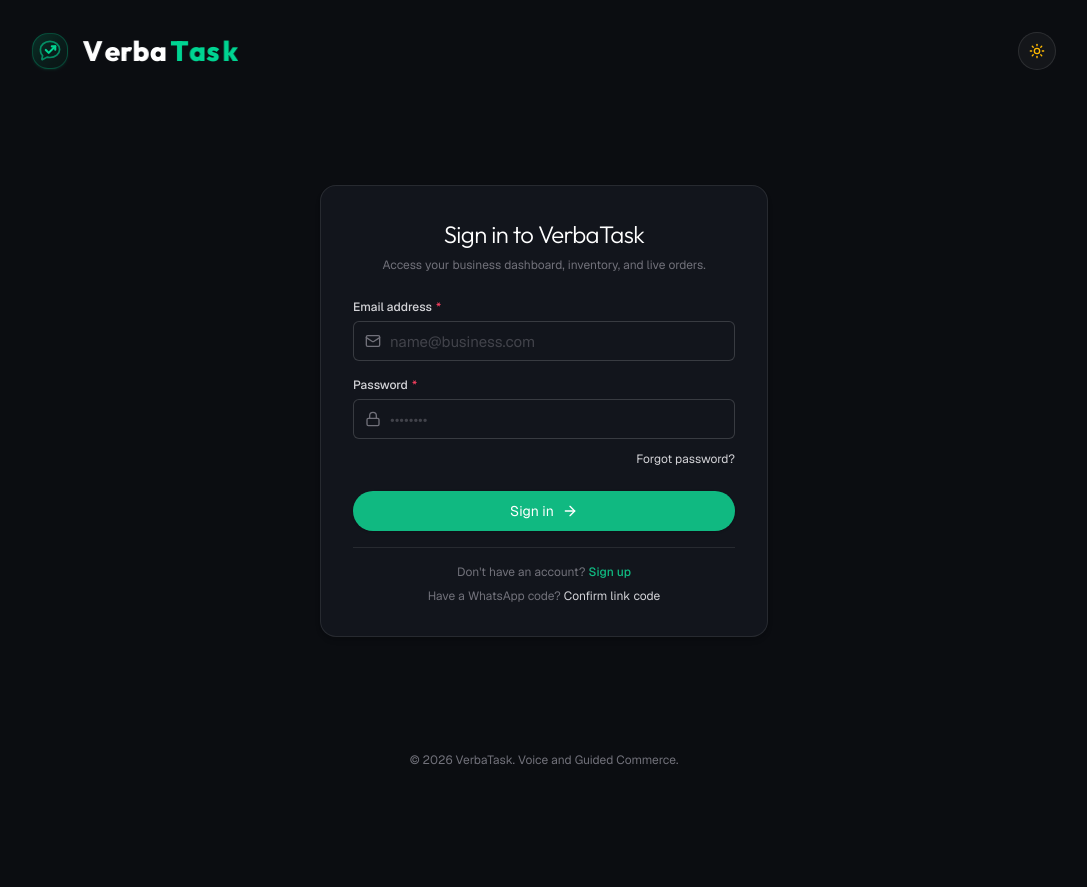
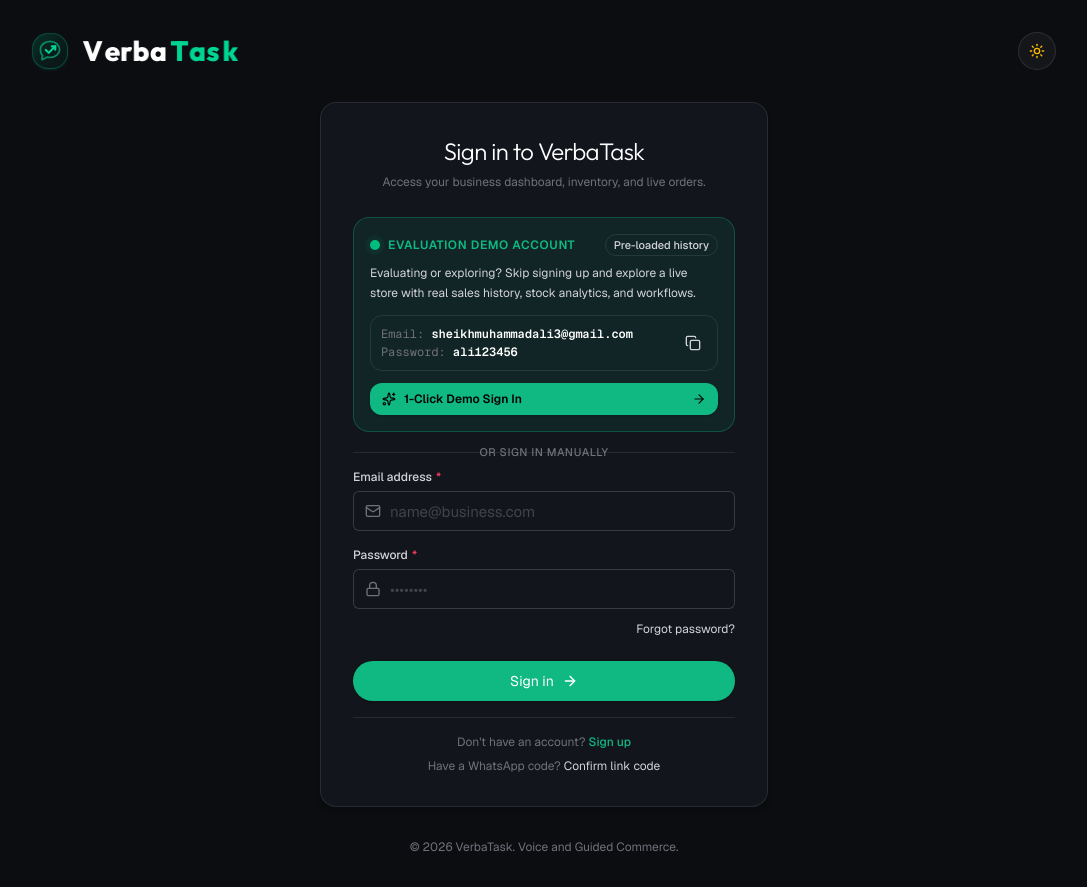
Before and after one commit to mshirazkamran/VerbaTask, a React (Vite) app in the folder frontend/: page /login in a window 1280 px wide. Shown: the whole page, without its empty margins (96-1183 px from the left). Before the commit the page ends 800 px from the top, so only its background shows below. Built offline with nearby package versions, Linux system fonts and the light colour scheme; no server answers.

Commit message:
feat(auth): add evaluation demo account access and project docs

```diff
--- /dev/null
+++ b/frontend/src/components/DemoAccountCard.jsx
@@ -0,0 +1,95 @@
+import { useState } from 'react';
+import { useNavigate } from 'react-router';
+import { toast } from 'sonner';
+import { Sparkles, Copy, Check, ArrowRight } from 'lucide-react';
+import { api } from '../lib/api';
+import { useAuthStore } from '../lib/store';
+
+export function DemoAccountCard() {
+  const [loading, setLoading] = useState(false);
+  const [copied, setCopied] = useState(false);
+  const navigate = useNavigate();
+  const setAuth = useAuthStore((state) => state.setAuth);
+
+  const demoEmail = 'sheikhmuhammadali3@gmail.com';
+  const demoPass = 'ali123456';
+
+  const handle1ClickLogin = async () => {
+    setLoading(true);
+    try {
+      const data = await api.post('/api/auth/login', {
+        email: demoEmail,
+        password: demoPass,
+      });
+      setAuth(data.token, data.merchantId);
+      toast.success('Signed in as Demo Merchant!');
+      navigate('/dashboard', { replace: true });
+    } catch (err) {
+      toast.error(err.message || 'Demo login failed. Please try again.');
+    } finally {
+      setLoading(false);
+    }
+  };
+
+  const handleCopy = () => {
+    navigator.clipboard.writeText(`Email: ${demoEmail}\nPassword: ${demoPass}`);
+    setCopied(true);
+    toast.success('Demo credentials copied to clipboard');
+    setTimeout(() => setCopied(false), 2000);
+  };
+
+  return (
+    <div className="mb-5 p-4 rounded-xl border border-primary/30 bg-primary/5 dark:bg-primary/10 transition-all">
+      <div className="flex items-center justify-between gap-2 mb-2">
+        <div className="flex items-center gap-2">
+          <span className="relative flex h-2.5 w-2.5">
+            <span className="animate-ping absolute inline-flex h-full w-full rounded-full bg-emerald-400 opacity-75" />
+            <span className="relative inline-flex rounded-full h-2.5 w-2.5 bg-emerald-500" />
+          </span>
+          <span className="text-xs font-semibold text-primary uppercase tracking-wider">
+            Evaluation Demo Account
+          </span>
+        </div>
+        <span className="text-[11px] font-medium text-ink-secondary bg-surface px-2 py-0.5 rounded-full border border-hairline">
+          Pre-loaded history
+        </span>
+      </div>
+
+      <p className="text-xs text-ink-secondary mb-3 leading-relaxed">
+        Evaluating or exploring? Skip signing up and explore a live store with real sales history, stock analytics, and workflows.
+      </p>
+
+      <div className="p-2.5 rounded-lg bg-surface/80 border border-hairline mb-3 flex items-center justify-between text-xs font-mono">
+        <div className="space-y-0.5 text-left truncate mr-2">
+          <div className="truncate">
+            <span className="text-ink-mute select-none">Email: </span>
+            <span className="text-ink-primary font-semibold select-all">{demoEmail}</span>
+          </div>
+          <div className="truncate">
+            <span className="text-ink-mute select-none">Password: </span>
+            <span className="text-ink-primary font-semibold select-all">{demoPass}</span>
+          </div>
+        </div>
+        <button
+          type="button"
+          onClick={handleCopy}
+          title="Copy demo credentials"
+          className="p-1.5 rounded-md hover:bg-slate-200 dark:hover:bg-slate-700/50 text-ink-secondary hover:text-ink-primary transition-colors flex-shrink-0"
+        >
+          {copied ? <Check className="w-4 h-4 text-emerald-500" /> : <Copy className="w-4 h-4" />}
+        </button>
+      </div>
+
+      <button
+        type="button"
+        disabled={loading}
+        onClick={handle1ClickLogin}
+        className="w-full py-2 px-3 text-xs font-medium rounded-lg bg-primary hover:bg-primary-hover text-black transition-all flex items-center justify-center gap-2 shadow-sm font-sans font-semibold disabled:opacity-60 cursor-pointer"
+      >
+        <Sparkles className="w-3.5 h-3.5" />
+        {loading ? 'Logging into demo store...' : '1-Click Demo Sign In'}
+        <ArrowRight className="w-3.5 h-3.5 ml-auto" />
+      </button>
+    </div>
+  );
+}
--- a/frontend/src/pages/LoginPage.jsx
+++ b/frontend/src/pages/LoginPage.jsx
@@ -7,6 +7,7 @@
 import { toast } from 'sonner';
 import { Mail, Lock, ArrowRight } from 'lucide-react';
 import { AuthLayout } from '../components/layout/AuthLayout';
+import { DemoAccountCard } from '../components/DemoAccountCard';
 import { Input } from '../components/ui/Input';
 import { Button } from '../components/ui/Button';
 import { api } from '../lib/api';
@@ -56,6 +57,15 @@
  title="Sign in to VerbaTask"
  subtitle="Access your business dashboard, inventory, and live orders."
  >
+ <DemoAccountCard />
+
+ <div className="relative flex items-center justify-center my-4">
+   <div className="border-t border-hairline w-full" />
+   <span className="bg-surface px-3 text-[11px] uppercase tracking-wider text-ink-mute font-medium absolute">
+     Or sign in manually
+   </span>
+ </div>
+
  <form onSubmit={handleSubmit(onSubmit)} className="space-y-4">
  <Input
  label="Email address"
--- a/frontend/src/pages/SignupPage.jsx
+++ b/frontend/src/pages/SignupPage.jsx
@@ -7,6 +7,7 @@
 import { toast } from 'sonner';
 import { Mail, Lock, ArrowRight } from 'lucide-react';
 import { AuthLayout } from '../components/layout/AuthLayout';
+import { DemoAccountCard } from '../components/DemoAccountCard';
 import { Input } from '../components/ui/Input';
 import { Button } from '../components/ui/Button';
 import { api } from '../lib/api';
@@ -63,6 +64,15 @@
  title="Create your merchant account"
  subtitle="Start logging sales by voice note or guided buttons on WhatsApp."
  >
+ <DemoAccountCard />
+
+ <div className="relative flex items-center justify-center my-4">
+ <div className="border-t border-hairline w-full" />
+ <span className="bg-surface px-3 text-[11px] uppercase tracking-wider text-ink-mute font-medium absolute">
+ Or create a new account
+ </span>
+ </div>
+
  <form onSubmit={handleSubmit(onSubmit)} className="space-y-4">
  <Input
  label="Email address"
```
Also changed, not shown: 8 other files (tests, documents, lock files or other folders).
